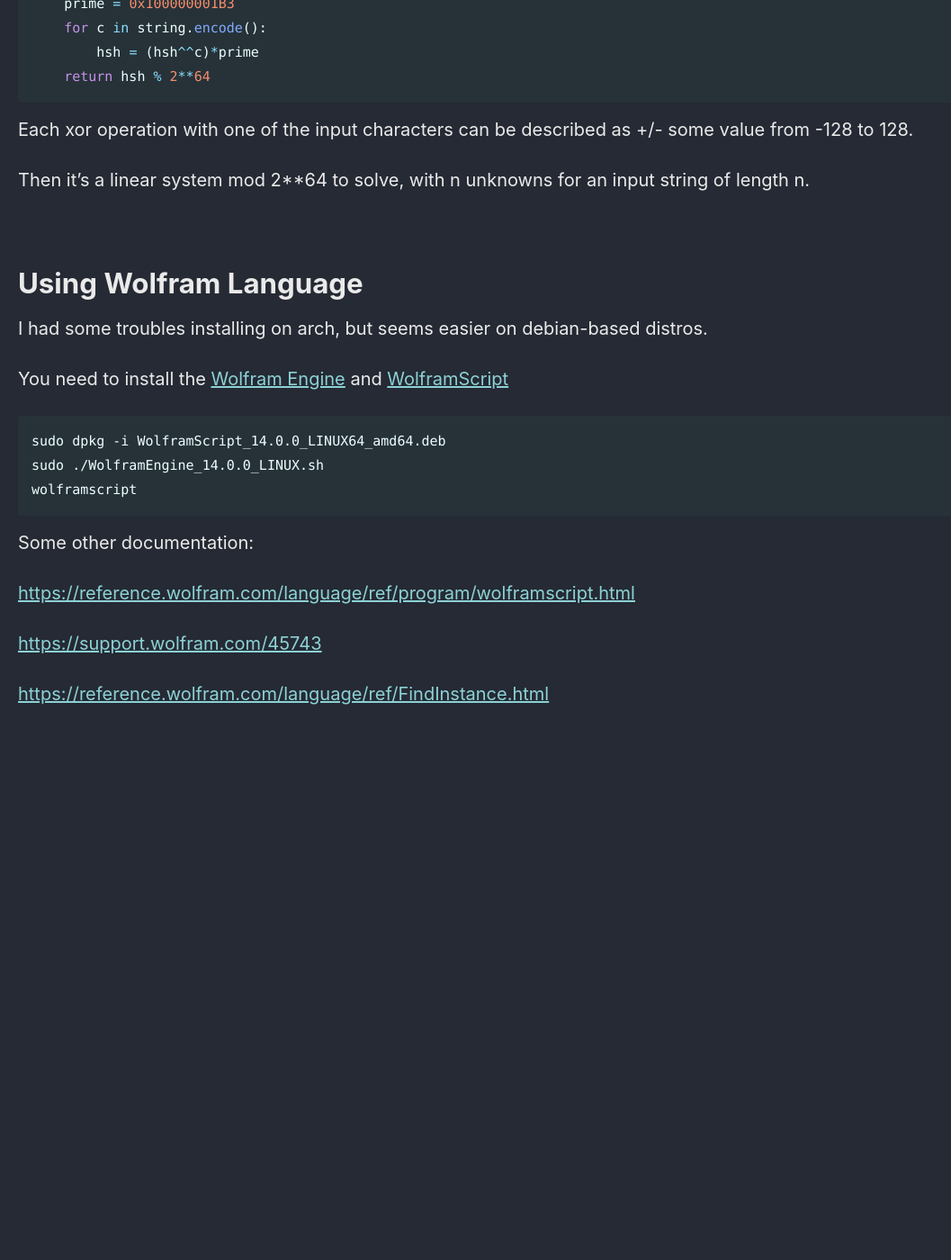
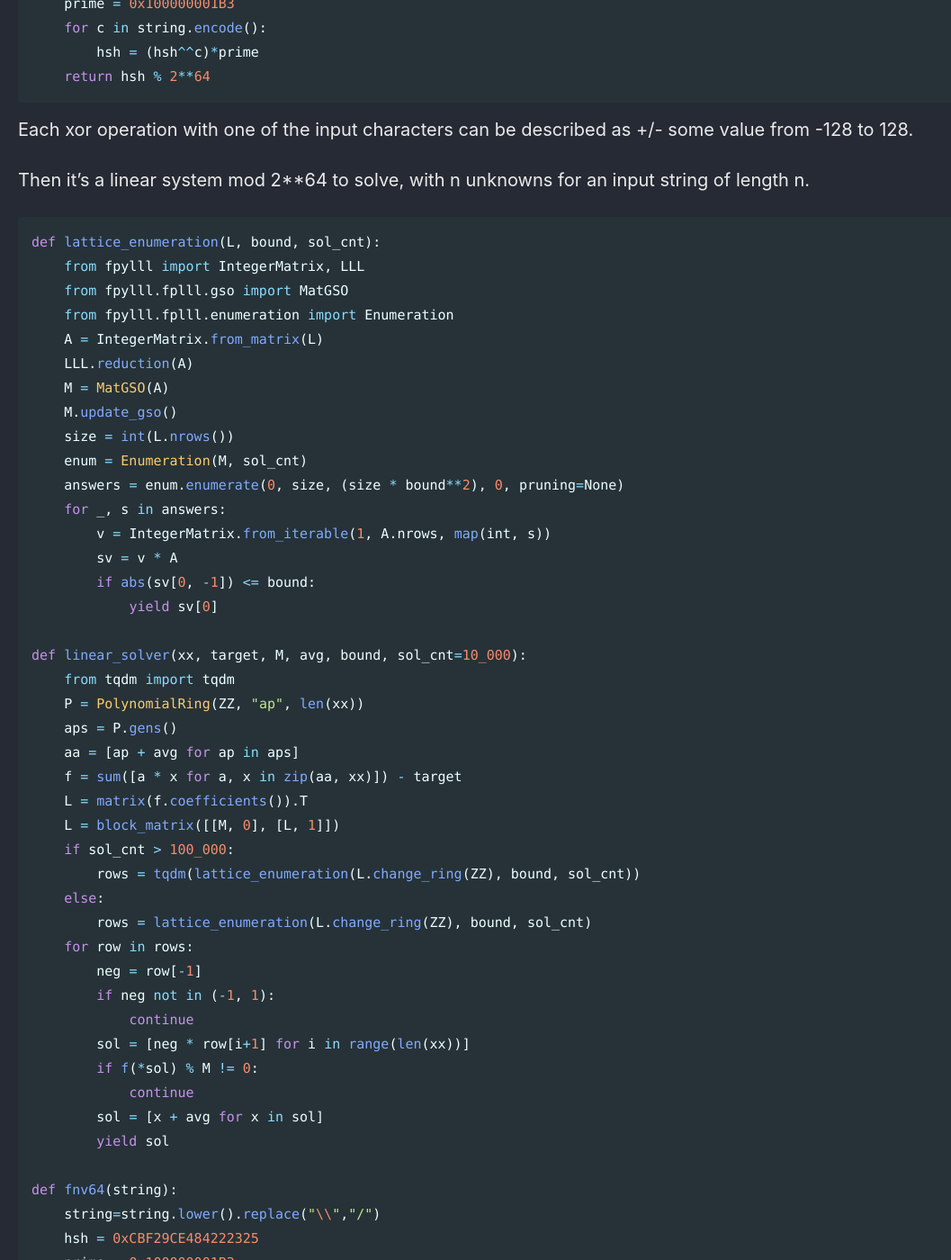
Before and after one commit to Connor-McCartney/Connor-McCartney.github.io, a Jekyll site: the page built from _pages/cryptography/other/Trying-to-crack-COD-FNV-hashes.md, in a window 1280 px wide and 1400 px high, scrolled down 1271 px. Shown: the whole window at 90% size, without its empty margins (0-1057 px from the left). Built offline with Jekyll 4.4.1, drawn with Linux system fonts in a browser that asks for light colours; cached includes are drawn as plain includes; before the commit the page ends 2113 px from its top, so only the background shows below that; some of the changed text lies outside the part shown.

Commit message:
Update Trying-to-crack-COD-FNV-hashes.md

````diff
--- a/_pages/cryptography/other/Trying-to-crack-COD-FNV-hashes.md
+++ b/_pages/cryptography/other/Trying-to-crack-COD-FNV-hashes.md
@@ -59,6 +59,101 @@ Each xor operation with one of the input characters can be described as +/- some
 Then it's a linear system mod 2**64 to solve, with n unknowns for an input string of length n.
 
 
+```python
+def lattice_enumeration(L, bound, sol_cnt):
+    from fpylll import IntegerMatrix, LLL
+    from fpylll.fplll.gso import MatGSO
+    from fpylll.fplll.enumeration import Enumeration
+    A = IntegerMatrix.from_matrix(L)
+    LLL.reduction(A)
+    M = MatGSO(A)
+    M.update_gso()
+    size = int(L.nrows())
+    enum = Enumeration(M, sol_cnt)
+    answers = enum.enumerate(0, size, (size * bound**2), 0, pruning=None)
+    for _, s in answers:
+        v = IntegerMatrix.from_iterable(1, A.nrows, map(int, s))
+        sv = v * A
+        if abs(sv[0, -1]) <= bound:
+            yield sv[0]
+
+def linear_solver(xx, target, M, avg, bound, sol_cnt=10_000):
+    from tqdm import tqdm
+    P = PolynomialRing(ZZ, "ap", len(xx))
+    aps = P.gens()
+    aa = [ap + avg for ap in aps]
+    f = sum([a * x for a, x in zip(aa, xx)]) - target
+    L = matrix(f.coefficients()).T
+    L = block_matrix([[M, 0], [L, 1]])
+    if sol_cnt > 100_000:
+        rows = tqdm(lattice_enumeration(L.change_ring(ZZ), bound, sol_cnt))
+    else:
+        rows = lattice_enumeration(L.change_ring(ZZ), bound, sol_cnt)
+    for row in rows:
+        neg = row[-1]
+        if neg not in (-1, 1):
+            continue
+        sol = [neg * row[i+1] for i in range(len(xx))]
+        if f(*sol) % M != 0:
+            continue
+        sol = [x + avg for x in sol]
+        yield sol
+
+def fnv64(string):
+    string=string.lower().replace("\\","/")
+    hsh = 0xCBF29CE484222325
+    prime = 0x100000001B3
+    for c in string.encode():
+        hsh = (hsh^^c)*prime
+    return hsh % 2**64
+
+def rev(sol):
+    hsh = 0xCBF29CE484222325
+    p = 0x100000001B3
+    ret = ""
+    a = hsh
+    b = hsh
+    for s in sol:
+        a += s
+        for x in range(128):
+            if a == b^^x:
+                ret += chr(x)
+                b ^^= x
+                break
+        a *= p
+        b *= p
+    return ret.encode()
+
+def solve(target, n, sol_cnt=10_000):
+    hsh = 0xCBF29CE484222325
+    p = 0x100000001B3
+    rets = []
+    for sol in linear_solver([p**(n - i) for i in range(n)], target - hsh*p**n, 2**64, avg=0, bound=128, sol_cnt=sol_cnt):
+        ret = rev(sol)
+        if len(ret) == n:
+            print()
+            print(ret)
+            rets.append(ret)
+    return rets
+
+
+# one of the actual examples
+solve(0xC5BE054CB26B3829, 8)
+
+inp = "abcdefg" # 7 char input
+target = fnv64(inp)
+solve(target, len(inp))
+
+inp = "abcdefgh" # 8 char input
+target = fnv64(inp)
+solve(target, len(inp))
+
+inp = "abcdefghi" # 9 char input
+target = fnv64(inp)
+solve(target, len(inp), sol_cnt=2_500_000)
+```
+
+
 <br>
 
 # Using Wolfram Language
````
